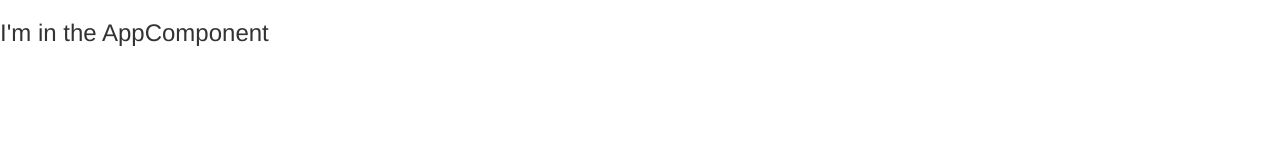
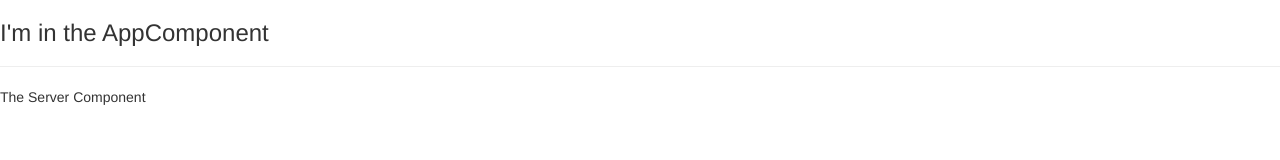
Before and after one commit to Bluesman66/angular4-test, an Angular app: page / in a window 1280 px wide. Shown: the top 160 px of the page. Built offline with nearby package versions, Linux system fonts and the light colour scheme.

Commit message:
017 Using Custom Components

```diff
--- a/src/app/app.component.html
+++ b/src/app/app.component.html
@@ -1 +1,3 @@
 <h3>I'm in the AppComponent</h3>
+<hr>
+<app-server></app-server>
--- a/src/app/app.module.ts
+++ b/src/app/app.module.ts
@@ -4,10 +4,12 @@ import { FormsModule } from '@angular/forms';
 import { HttpModule } from '@angular/http';
 
 import { AppComponent } from './app.component';
+import { ServerComponent } from './server/server.component';
 
 @NgModule({
   declarations: [
-    AppComponent
+    AppComponent,
+    ServerComponent
   ],
   imports: [
     BrowserModule,
```
